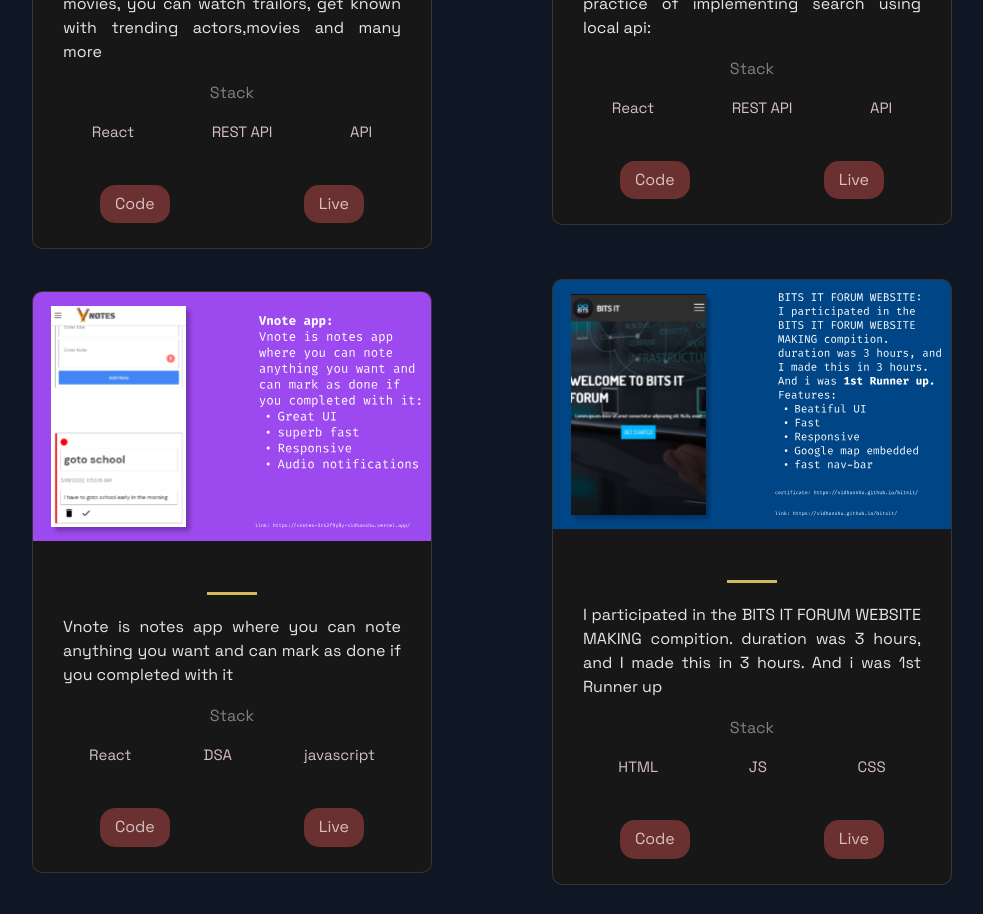
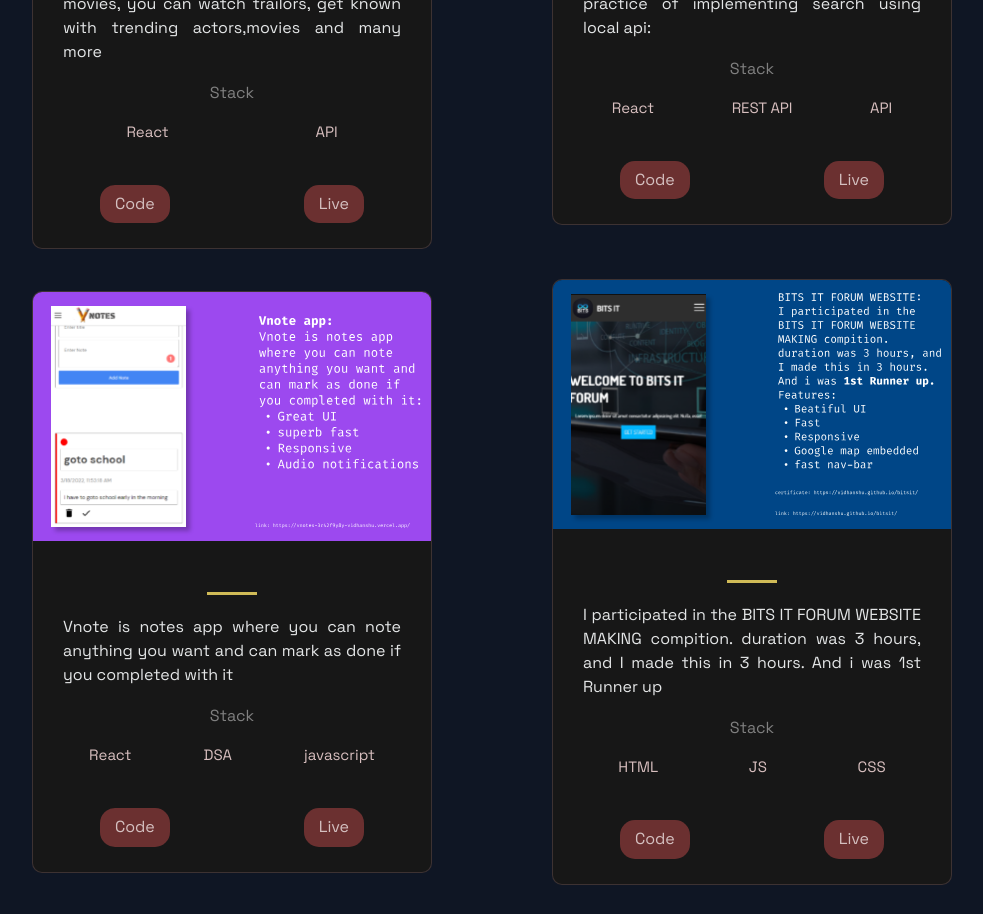
Before and after one commit to vidhanshu/vidhanshu-portfolio, a Next.js app: page / in a window 1280 px wide. Shown: the part 2440-3354 px from the top of the page, without its empty margins (148-1131 px from the left). Built offline with nearby package versions, Linux system fonts and the light colour scheme.

Commit message:
updated tech stacks for ig clone

```diff
--- a/src/constants/constants.js
+++ b/src/constants/constants.js
@@ -36,7 +36,7 @@
         title: 'Vmovie',
         description: "Vmovie web-app build with React.js where you will get updates related to latest movies, you can watch trailors, get known with trending actors,movies and many more",
         image: '/images/vmovie.svg',
-        tags: ['React', 'REST API', 'API'],
+        tags: ['React', 'API'],
         source: 'https://github.com/vidhanshu/vmovie',
         visit: 'https://vmovie.vercel.app/',
         id: 4,
```
